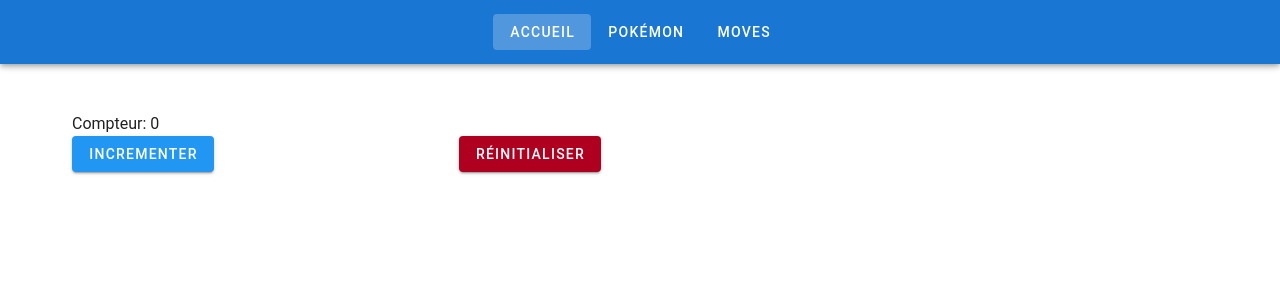
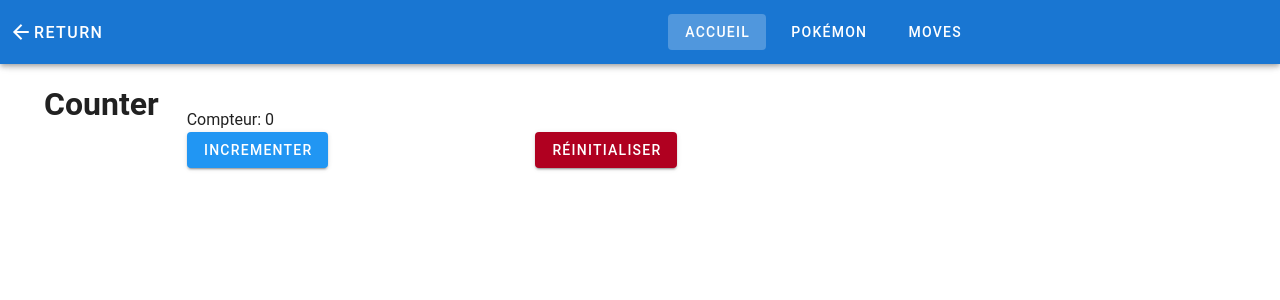
Before and after one commit to clement-machtelinckx/NuxtDex, a Nuxt app: page / in a window 1280 px wide. Shown: the top 300 px of the page. Built offline with nearby package versions, Linux system fonts and the light colour scheme; no server answers.

Commit message:
refactor Header and PokeResume components: enhance layout, add back navigation, and improve responsiveness

```diff
--- a/components/Header.vue
+++ b/components/Header.vue
@@ -1,28 +1,55 @@
 <script lang="ts" setup>
+import { useRouter } from 'vue-router'
+import { ref } from 'vue'
+
+const router = useRouter()
+const goBack = () => {
+  router.back()
+}
+
+const isMenuOpen = ref(false)
 </script>
 
 <template>
   <v-app-bar app color="primary" dark>
-    <!-- <v-app-bar-nav-icon></v-app-bar-nav-icon> -->
-    <!-- <v-toolbar-title>PokeApp</v-toolbar-title> -->
-
+    <v-btn icon @click="goBack" class="ml-8">
+      <v-icon>mdi-arrow-left</v-icon>
+      Return
+    </v-btn>
     <v-spacer></v-spacer>
 
-    <v-btn text to="/">
+    <v-btn icon @click="isMenuOpen = !isMenuOpen" class="d-md-none">
+      <v-icon>mdi-menu</v-icon>
+    </v-btn>
+
+    <v-menu v-model="isMenuOpen" offset-y>
+
+      <v-list>
+        <v-list-item to="/">
+          <v-list-item-title>Accueil</v-list-item-title>
+        </v-list-item>
+        <v-list-item to="/pokemons">
+          <v-list-item-title>Pokémon</v-list-item-title>
+        </v-list-item>
+        <v-list-item to="/moves">
+          <v-list-item-title>Moves</v-list-item-title>
+        </v-list-item>
+      </v-list>
+    </v-menu>
+
+    <v-spacer class="d-none d-md-flex"></v-spacer>
+
+    <v-btn text to="/" class="d-none d-md-flex mr-2">
       Accueil
     </v-btn>
-    <v-btn text to="/pokemons">
+    <v-btn text to="/pokemons" class="d-none d-md-flex mr-2">
       Pokémon
     </v-btn>
-    <v-btn text to="/moves">
+    <v-btn text to="/moves" class="d-none d-md-flex mr-2">
       Moves
     </v-btn>
 
-    <v-spacer></v-spacer>
-
-    <!-- <v-btn icon>
-      <v-icon>mdi-account</v-icon>
-    </v-btn> -->
+    <v-spacer class="d-none d-md-flex"></v-spacer>
   </v-app-bar>
 </template>
 
--- a/components/PokeResume.vue
+++ b/components/PokeResume.vue
@@ -30,7 +30,8 @@ const hiddenMoves = computed(() => pokemon.value?.moves.slice(4) || [])
   <div v-if="isLoading">Chargement...</div>
   <div v-else-if="error">{{ error }}</div>
   <div v-else-if="pokemon">
-    <v-card class="mt-10 border-md elevation-10" text="">
+    <v-container class="pa-4">
+      <v-card class="mx-auto" max-width="600" elevation="3">
         <v-card-title><strong>{{ pokemon.name }}</strong></v-card-title>
         <v-card-item class="image-container">
           <div>
@@ -76,11 +77,18 @@ const hiddenMoves = computed(() => pokemon.value?.moves.slice(4) || [])
           </template>
         </ul>
       </v-card>
+    </v-container>
   </div>
 </div>
 </template>
 
 <style scoped>
+.v-container {
+  display: flex;
+  justify-content: center;
+  align-items: center;
+}
+
 img {
   width: 200px;
   height: 200px;
@@ -93,7 +101,7 @@ img {
 }
 
 .v-card {
-  width: 70vh;
+  width: 70vw;
   margin: 10px;
 
 }
--- a/pages/index.vue
+++ b/pages/index.vue
@@ -3,6 +3,7 @@ import  PokeCounter from '@/components/PokeCounter.vue'
 import { usePokemonStore } from '@/stores/usePokemonStore'
 import { useMoveStore } from '@/stores/useMoveStore'
 import { onMounted } from 'vue'
+
 
 
 
@@ -18,14 +19,8 @@ onMounted(() => {
 
 <template>
   <v-container>
-
-    <v-row>
-      <v-col>
-        <h1 class="text-h4 mb-4">Liste des Pokémon</h1>
-      </v-col>
-    </v-row>
-
-    <v-row class="mb-4">
+    <v-row class="mt-16">
+      <h1>Counter</h1>
       <v-col>
         <PokeCounter />
       </v-col>
```
Lines whose indentation alone changed are shown as unchanged.
